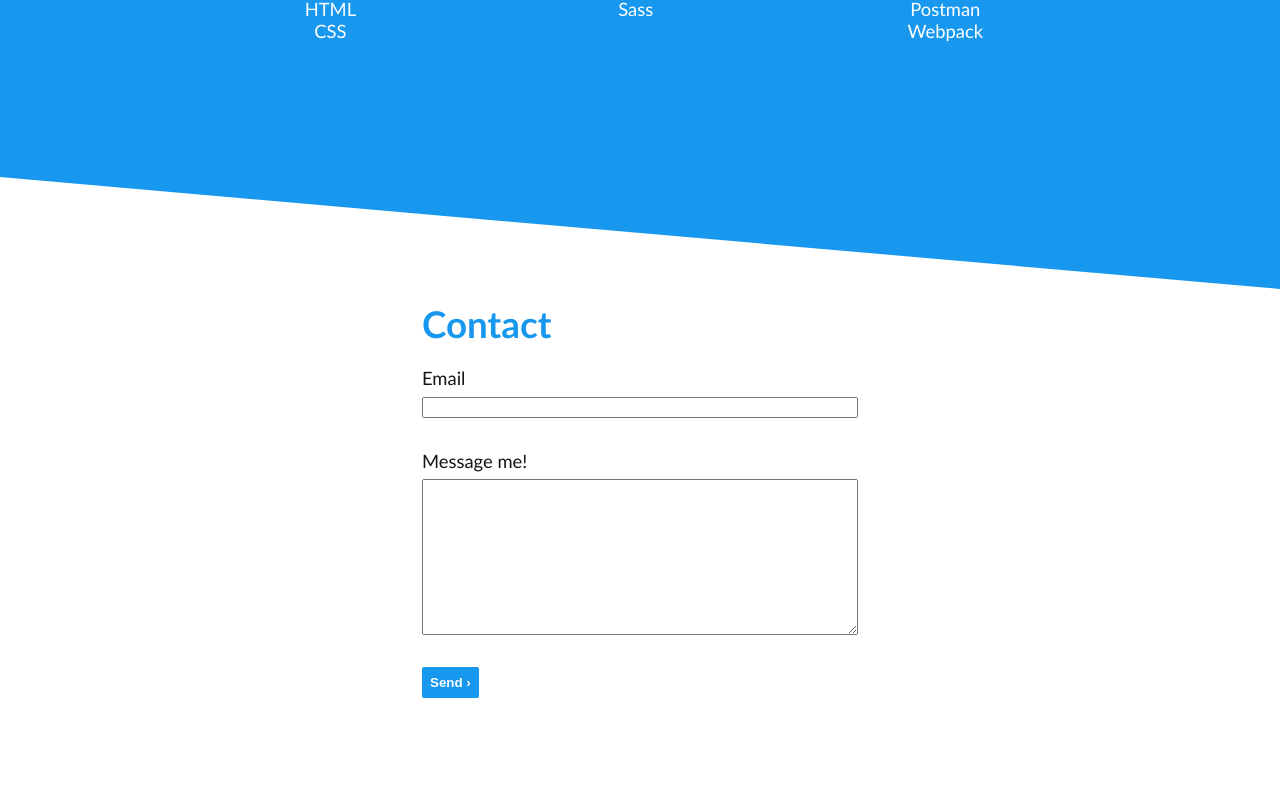
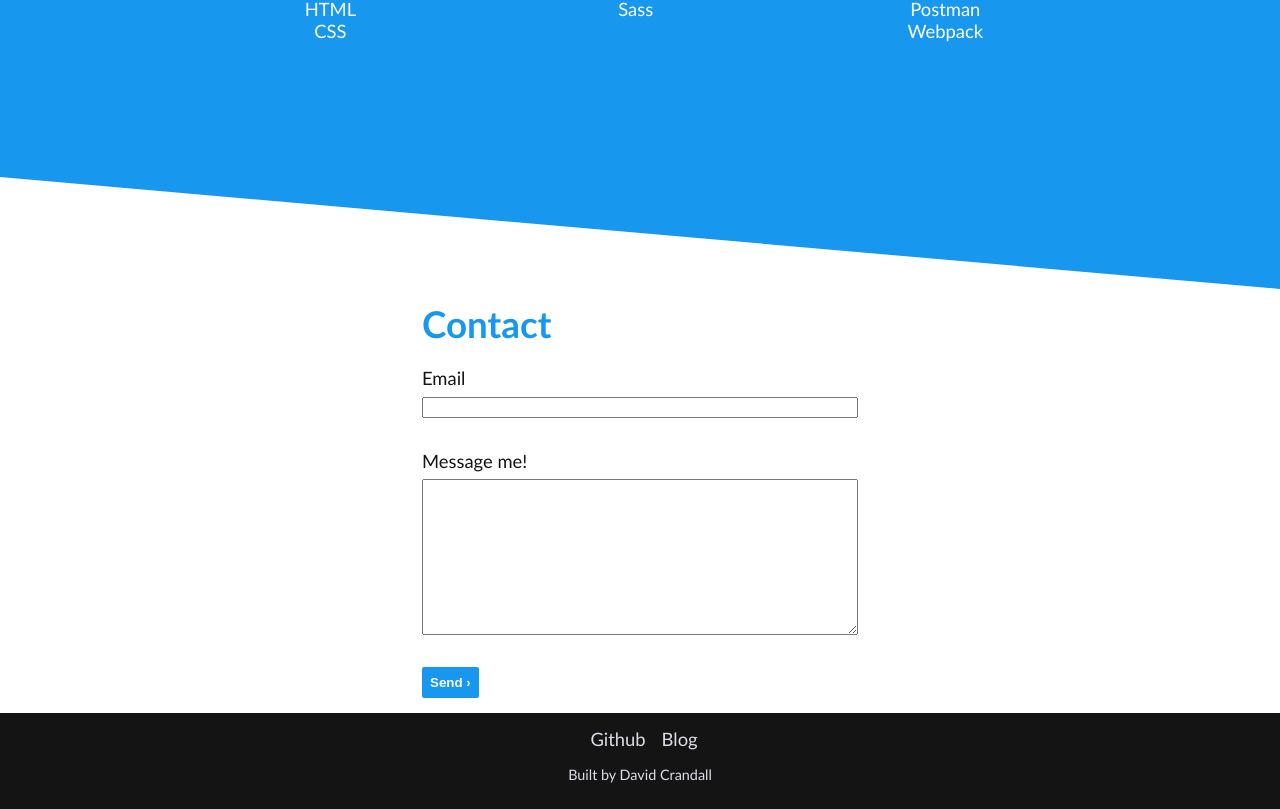
Before and after one commit to dacrands/next-port, a Next.js app: page / in a window 1280 px wide. Shown: the part 3194-4003 px from the top of the page. Before the commit the page ends 3907 px from the top, so only its background shows below. Built offline with nearby package versions, Linux system fonts and the light colour scheme.

Commit message:
Added footer

```diff
--- /dev/null
+++ b/components/Footer.js
@@ -0,0 +1,14 @@
+const Footer = () => (
+  <footer className="footer">
+    <div className="container">
+      <ul>
+        <li><a href="">Github</a></li>
+        <li><a href="">Blog</a></li>
+        <li><a href=""></a></li>
+      </ul>
+      <p>Built by David Crandall</p>
+    </div>
+  </footer>
+)
+
+export default Footer;
--- a/components/Nav.js
+++ b/components/Nav.js
@@ -10,7 +10,6 @@ const Nav = () => (
       <Link href="#contact"><a>Contact</a></Link>
     </ul>
   </nav>
-
 )
 
 export default Nav;
--- a/pages/index.js
+++ b/pages/index.js
@@ -2,6 +2,7 @@ import Nav from '../components/Nav';
 import Projects from '../components/Projects';
 import About from '../components/About';
 import Contact from '../components/Contact';
+import Footer from '../components/Footer';
 import '../static/styles/main.scss';
 import Head from 'next/head';
 
@@ -45,5 +46,6 @@ export default () =>
     <Contact />
     </div>
 
+  <Footer />
 
   </div>
--- a/static/styles/main.scss
+++ b/static/styles/main.scss
@@ -10,17 +10,15 @@ html {
   margin: 0;
   padding: 0;
 }
+
 body {
   margin: 0;
   padding: 0;
   padding-top: 40px;
-  color: $light;
   font-size: 1.15rem;
   line-height: 120%;
   font-family: 'Gill Sans', 'Gill Sans MT', Calibri, 'Trebuchet MS', sans-serif;
 }
-
-
 
 .font--light {
   font-weight: 100;
@@ -29,10 +27,10 @@ body {
 .primary{
   color: $action;
 }
+
 .less--dark{
   color: $less-dark;
 }
-
 
 .button {
   background: $action;
@@ -47,7 +45,6 @@ body {
     background: $dark-action;
   }
 }
-
 
 .container {
   max-width: 960px;
@@ -85,7 +82,6 @@ body {
   }
 }
 
-
 .landing__container {
   // margin-bottom: 5rem;
   position: relative;
@@ -111,6 +107,9 @@ body {
   justify-content: center;
   align-items: center;
   text-align: center;
+  h2 {
+    color: $light;
+  }
   p {
     color: $med;
   }
@@ -317,6 +316,35 @@ body {
   }
 }
 
+.footer {
+  background: $dark;
+  color: $light;
+  margin: 0;
+  padding: 0.45rem;
+  text-align: center;
+  .container {
+    margin-bottom: 1rem;
+  }
+  p {
+    font-size: 0.9rem;
+  }
+  a {
+    text-decoration: none;
+    margin-right: 1rem;
+    color: $light;
+    &:hover {
+      color: $action;
+    }
+  }
+  ul {
+    margin: 0.45rem;
+    list-style: none;
+  }
+  li {
+    display: inline;
+  }
+}
+
 @media(max-width:1200px) {
   .about__container {
     padding-top: 10rem;
```
